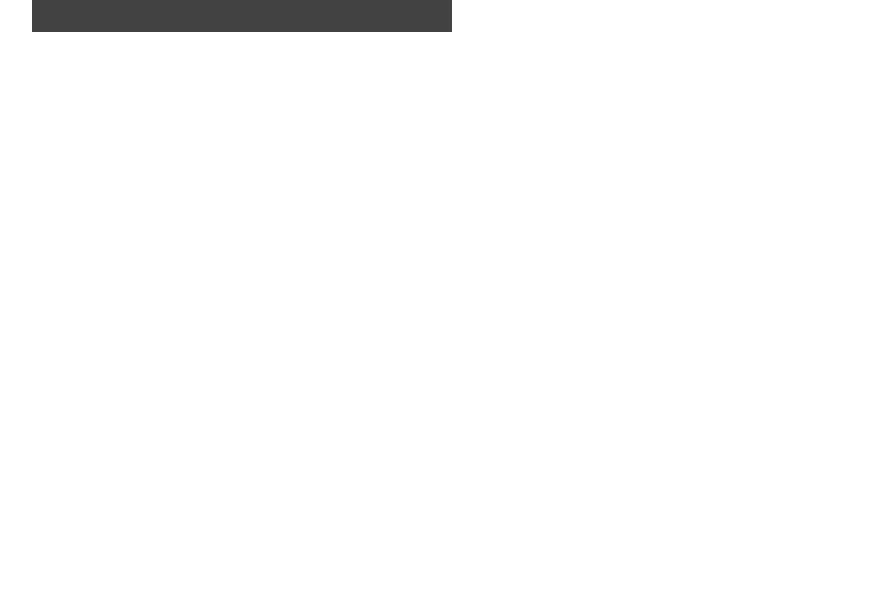
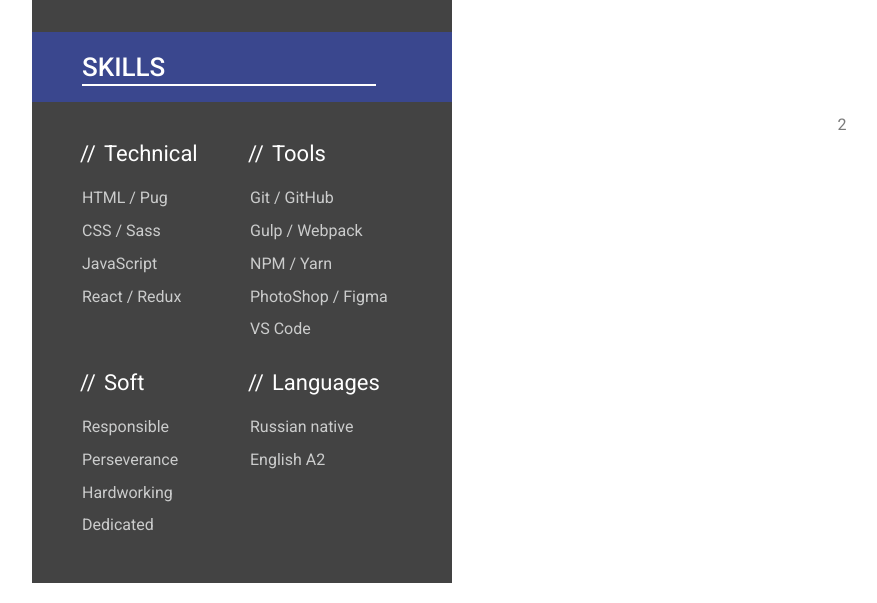
Before and after one commit to volkovVA/frontend-cv, a website: page index.html in a window 1280 px wide. Shown: the part 682-1285 px from the top of the page, without its empty margins (8-885 px from the left). Before the commit the page ends 800 px from the top, so only its background shows below. Drawn offline with Linux system fonts and the light colour scheme.

Commit message:
feat: add skills section

```diff
--- a/index.html
+++ b/index.html
@@ -99,6 +99,46 @@
               </li>
             </ul>
           </section>
+          <section class="section skills">
+            <h2 class="title skills__title">skills</h2>
+            <div class="skills__container">
+              <div class="skills__box">
+                <h3 class="skills__name">Technical</h3>
+                <ul class="skills__list">
+                  <li class="skills__item">HTML / Pug</li>
+                  <li class="skills__item">CSS / Sass</li>
+                  <li class="skills__item">JavaScript</li>
+                  <li class="skills__item">React / Redux</li>
+                </ul>
+              </div>
+              <div class="skills__box">
+                <h3 class="skills__name">Tools</h3>
+                <ul class="skills__list">
+                  <li class="skills__item">Git / GitHub</li>
+                  <li class="skills__item">Gulp / Webpack</li>
+                  <li class="skills__item">NPM / Yarn</li>
+                  <li class="skills__item">PhotoShop / Figma</li>
+                  <li class="skills__item">VS Code</li>
+                </ul>
+              </div>
+              <div class="skills__box">
+                <h3 class="skills__name">Soft</h3>
+                <ul class="skills__list">
+                  <li class="skills__item">Responsible</li>
+                  <li class="skills__item">Perseverance</li>
+                  <li class="skills__item">Hardworking</li>
+                  <li class="skills__item">Dedicated</li>
+                </ul>
+              </div>
+              <div class="skills__box">
+                <h3 class="skills__name">Languages</h3>
+                <ul class="skills__list">
+                  <li class="skills__item">Russian native</li>
+                  <li class="skills__item">English A2</li>
+                </ul>
+              </div>
+            </div>
+          </section>
         </div>
         <div class="main__column">2</div>
       </main>
--- /dev/null
+++ b/styles/components/skills.scss
@@ -0,0 +1,30 @@
+.skills__title {
+  @extend %left-title;
+}
+
+.skills__container {
+  display: grid;
+  grid-template-columns: 1fr 1fr;
+  gap: rem(16);
+  padding: rem(36) rem(50);
+  @include media-tablet {
+    padding: rem(16) rem(30);
+  }
+}
+
+.skills__name {
+  position: relative;
+  margin-bottom: rem(18);
+  margin-left: rem(22);
+  @include font-source(rem(22), 400, $main-color);
+  &::before {
+    @include pseudo(block, absolute, "//");
+    display: block;
+    left: rem(-24);
+  }
+}
+
+.skills__item {
+  margin-bottom: rem(10);
+  color: $text-color;
+}
--- a/styles/style.scss
+++ b/styles/style.scss
@@ -14,3 +14,4 @@
 
 @import "components/avatar";
 @import "components/contacts";
+@import "components/skills";
```
Also changed, not shown: style.css, 1 other file.
